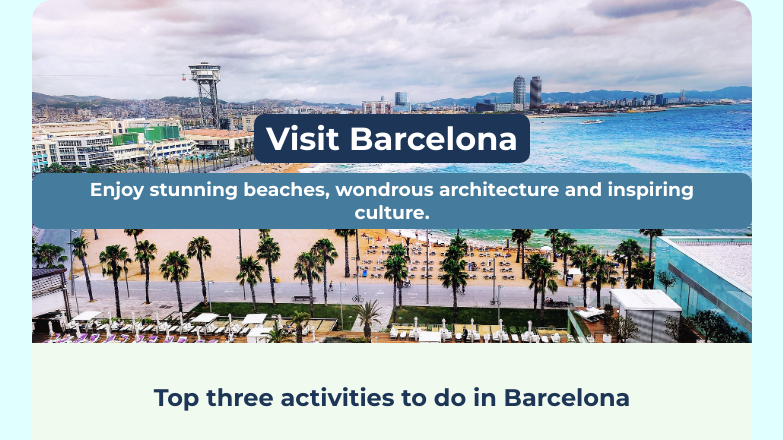
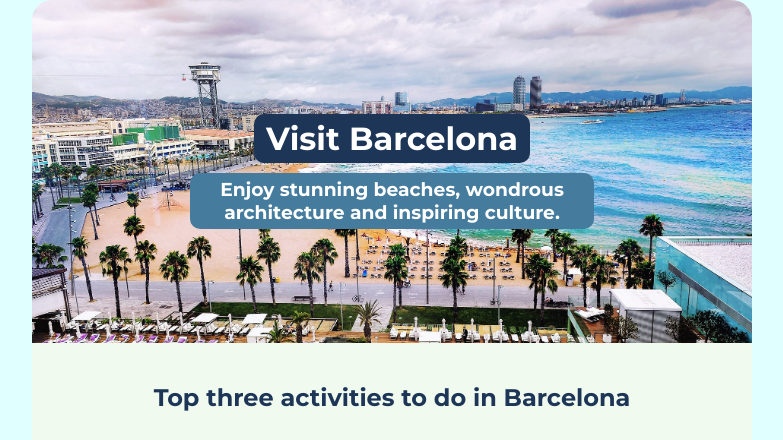
Before and after one commit to inferno14/Barcelona-Hometown-Homepage, a plain HTML site: page index.html in a window 1280 px wide. Shown: the top 440 px of the page, without its empty margins (248-1031 px from the left). Drawn offline with Linux system fonts and the light colour scheme.

Commit message:
Update index.html
add <br> in hero-subtitle

```diff
--- a/index.html
+++ b/index.html
@@ -14,7 +14,7 @@
     <div class="container">
         <div class="hero-section">
             <h1 class="hero-title">Visit Barcelona</h1>
-            <h3 class="hero-subtitle">Enjoy stunning beaches, wondrous architecture and inspiring culture.</h3>
+            <h3 class="hero-subtitle">Enjoy stunning beaches, wondrous <br> architecture and inspiring culture.</h3>
         </div>
 
         <div class="activities-container">
```
